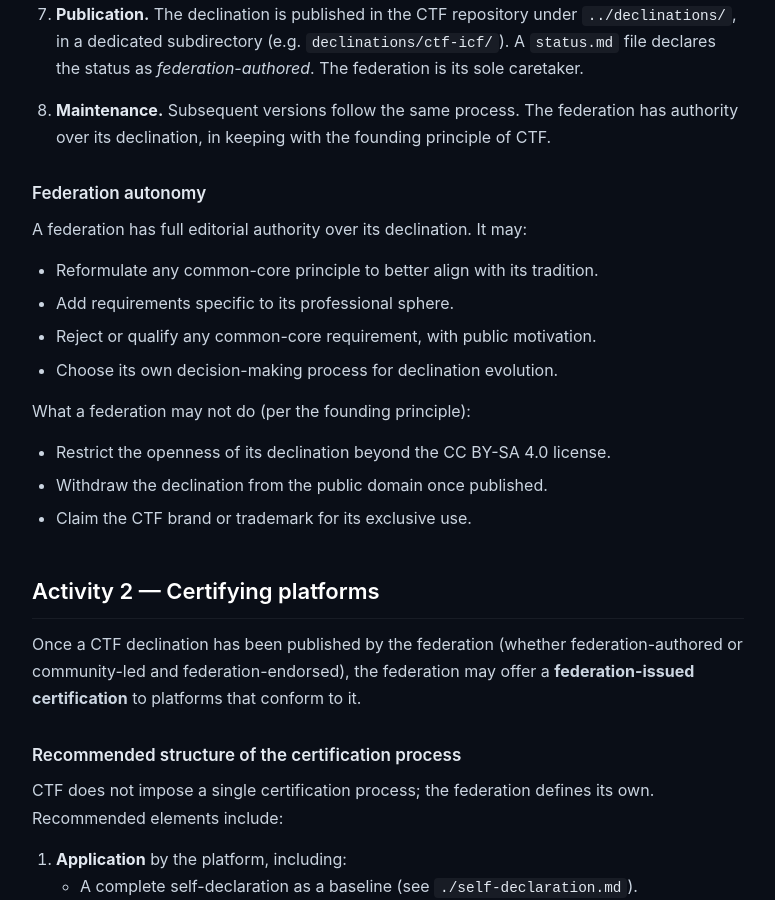
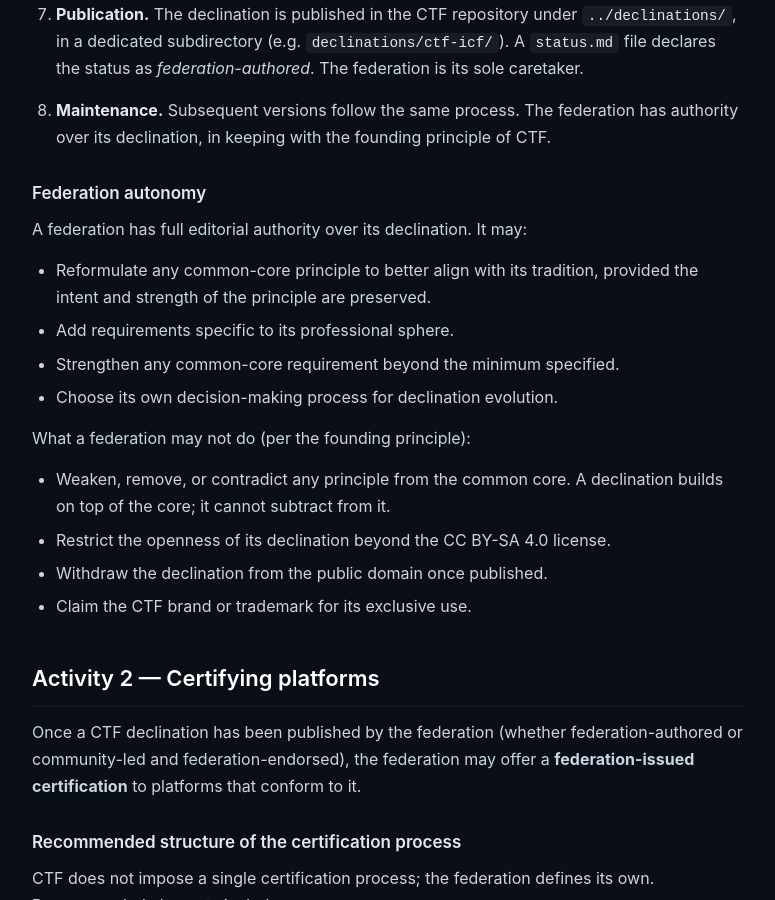
Before and after one commit to macsimplex/coaching-trust-framework, a Jekyll site: the page built from certification-scheme/federation-pathway.md, in a window 1280 px wide and 900 px high, scrolled down 2318 px. Shown: the whole window, without its empty margins (252-1027 px from the left). Built offline with Jekyll 4.4.1, drawn with Linux system fonts in a browser that asks for light colours; our own code applies the rules of GitHub Pages for plain Markdown files.

Commit message:
Strengthen governance: declination cannot remove core, Converger mandatory for promotion
- federation-pathway.md: declinations build on core, cannot subtract from it
- GOVERNANCE.md: CTF Converger analysis mandatory for promotion RFCs
- GOVERNANCE.md: clarify that omission by a third declination does not block promotion

```diff
--- a/certification-scheme/federation-pathway.md
+++ b/certification-scheme/federation-pathway.md
@@ -61,13 +61,14 @@ In other cases, the federation may instead engage through the [community pathway
 
 A federation has full editorial authority over its declination. It may:
 
-- Reformulate any common-core principle to better align with its tradition.
+- Reformulate any common-core principle to better align with its tradition, provided the intent and strength of the principle are preserved.
 - Add requirements specific to its professional sphere.
-- Reject or qualify any common-core requirement, with public motivation.
+- Strengthen any common-core requirement beyond the minimum specified.
 - Choose its own decision-making process for declination evolution.
 
 What a federation may not do (per the founding principle):
 
+- Weaken, remove, or contradict any principle from the common core. A declination builds on top of the core; it cannot subtract from it.
 - Restrict the openness of its declination beyond the CC BY-SA 4.0 license.
 - Withdraw the declination from the public domain once published.
 - Claim the CTF brand or trademark for its exclusive use.
```
Also changed, not shown: GOVERNANCE.md (+3 -1 lines).
